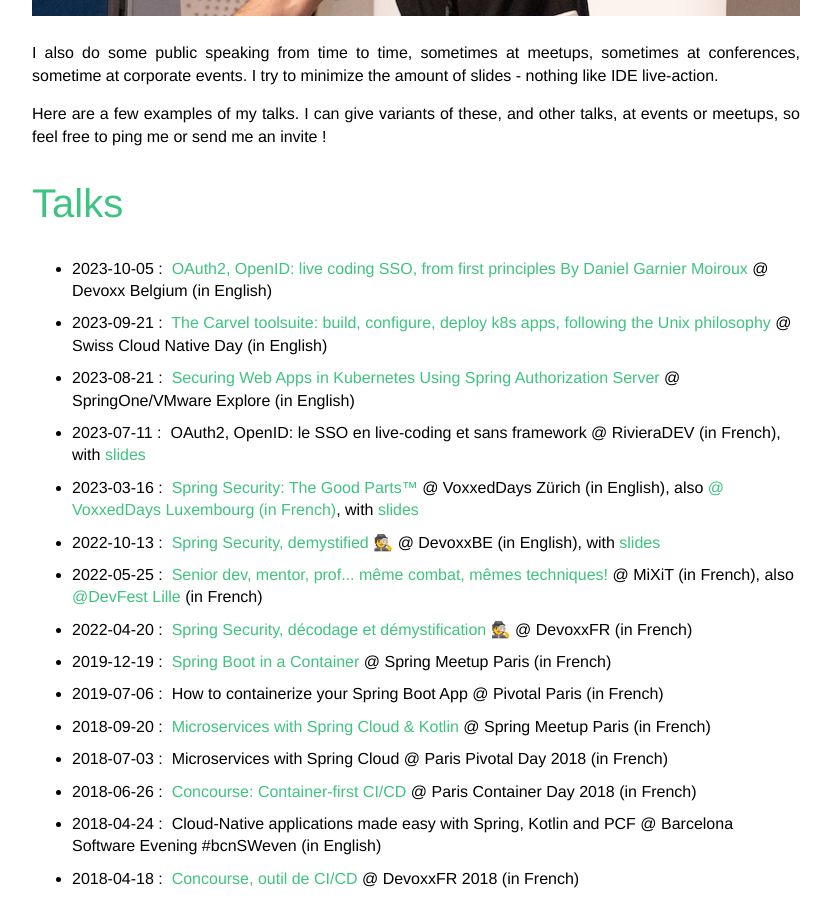
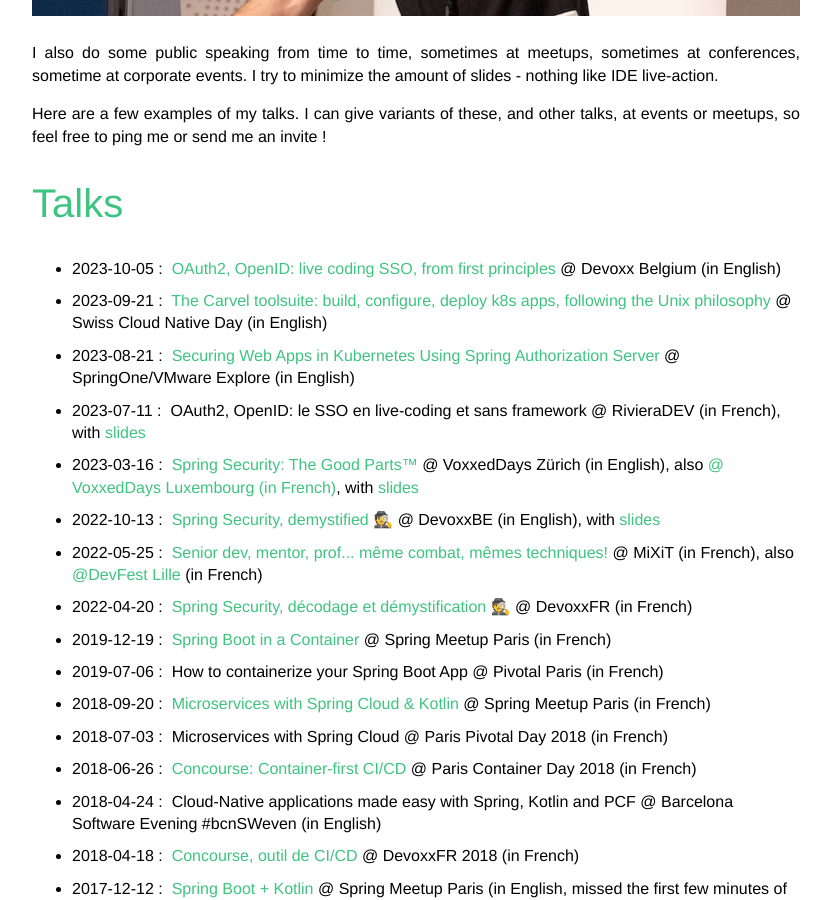
Before and after one commit to Kehrlann/kehrlann.github.io, a Jekyll site: the page built from talks.md, in a window 1280 px wide and 900 px high, scrolled down 564 px. Shown: the whole window, without its empty margins (224-1055 px from the left). Built offline with Jekyll 4.4.1, drawn with Linux system fonts in a browser that asks for light colours.

Commit message:
talks: fix Devoxx talk name

```diff
--- a/talks.md
+++ b/talks.md
@@ -24,7 +24,7 @@
 <ul class="no-justify roomy-list">
     <li>
         <span>2023-10-05 :&nbsp;</span>
-        <a href="https://www.youtube.com/watch?v=wP4TVTvYL0Y" target="_blank" rel="noopener">OAuth2, OpenID: live coding SSO, from first principles By Daniel Garnier Moiroux </a>
+        <a href="https://www.youtube.com/watch?v=wP4TVTvYL0Y" target="_blank" rel="noopener">OAuth2, OpenID: live coding SSO, from first principles</a>
         <span>@ Devoxx Belgium (in English)</span>
     </li>
     <li>
```
